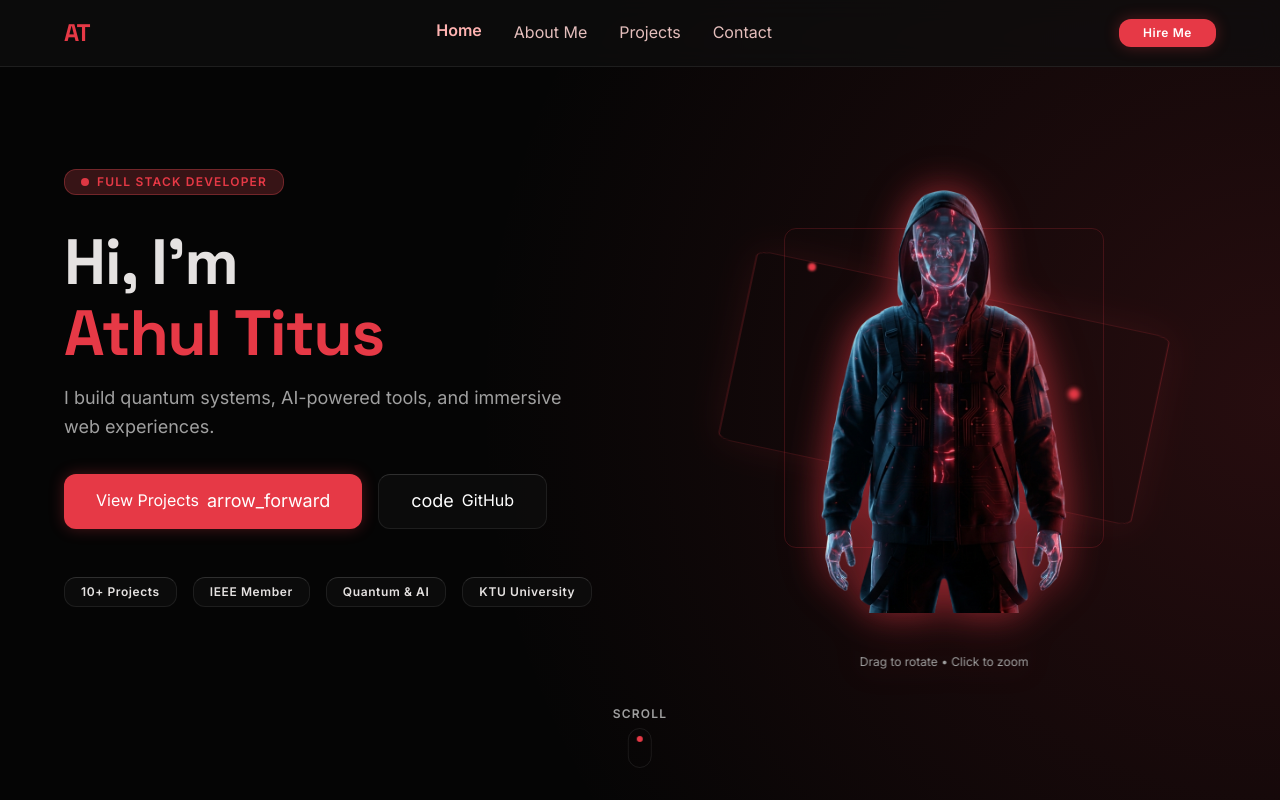
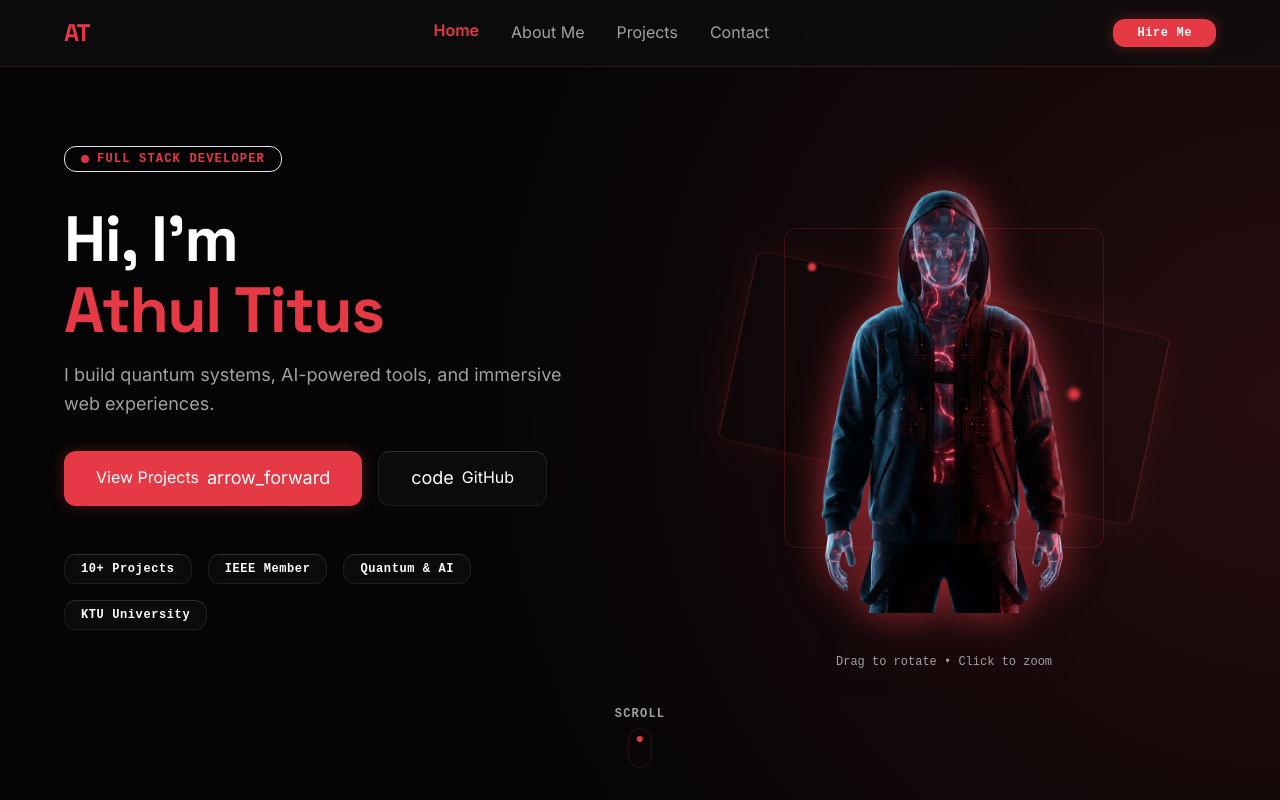
Before and after one commit to Athul-Titus/portfolio, a React (Vite) app: page / in a window 1280 px wide. Shown: the top 800 px of the page. Built offline with nearby package versions, Linux system fonts and the light colour scheme.

Commit message:
feat: add global styles and configure Tailwind to use CSS variables for theme support

```diff
--- a/src/styles/index.css
+++ b/src/styles/index.css
@@ -12,8 +12,33 @@
   --color-text: #FFFFFF;
   --color-text-muted: #A0A0A0;
   --color-border: rgba(230, 57, 70, 0.2);
+  --color-primary-rgb: 230, 57, 70;
+  --color-glass-bg: rgba(15, 15, 15, 0.7);
+  --color-glass-border: rgba(255, 255, 255, 0.08);
+  --color-glass-border-top: rgba(255, 255, 255, 0.15);
   --font-heading: 'Space Grotesk', sans-serif;
   --font-body: 'Inter', sans-serif;
+  --font-mono: 'JetBrains Mono', monospace;
+}
+
+/* Velocity Performance Light Theme */
+html.light,
+html[data-theme='light'] {
+  --color-dark: #f8f9fa;
+  --color-dark-card: #ffffff;
+  --color-card: #edeeef;
+  --color-primary: #006d37;
+  --color-secondary: #00ff88;
+  --color-text: #191c1d;
+  --color-text-muted: #3b4b3d;
+  --color-border: #b9cbb9;
+  --color-primary-rgb: 0, 109, 55;
+  --color-glass-bg: rgba(255, 255, 255, 0.75);
+  --color-glass-border: rgba(0, 0, 0, 0.08);
+  --color-glass-border-top: rgba(0, 0, 0, 0.12);
+  --font-heading: 'Anybody', sans-serif;
+  --font-body: 'Geist', sans-serif;
+  --font-mono: 'JetBrains Mono', monospace;
 }
 
 /* ─── Base Reset ─── */
--- a/tailwind.config.js
+++ b/tailwind.config.js
@@ -8,73 +8,73 @@ export default {
   theme: {
     extend: {
       colors: {
-        dark: '#050505',
-        card: '#0f0f0f',
-        primary: '#ffb3b1',
-        secondary: '#c7c6c6',
-        'text-primary': '#FFFFFF',
-        'text-secondary': '#A0A0A0',
-        "surface-container": "#201f1f",
+        dark: 'var(--color-dark)',
+        card: 'var(--color-dark-card)',
+        primary: 'var(--color-primary)',
+        secondary: 'var(--color-secondary)',
+        'text-primary': 'var(--color-text)',
+        'text-secondary': 'var(--color-text-muted)',
+        "surface-container": "var(--color-card)",
+        "border-subtle": "var(--color-border)",
         "on-secondary-fixed": "#1a1c1c",
         "on-tertiary-container": "#00302c",
-        "border-subtle": "rgba(255, 255, 255, 0.08)",
         "on-secondary": "#2f3131",
         "primary-fixed": "#ffdad8",
-        "surface-container-low": "#1c1b1b",
+        "surface-container-low": "var(--color-dark)",
         "error": "#ffb4ab",
-        "text-muted": "#A0A0A0",
-        "on-primary-container": "#5b000e",
-        "tertiary-container": "#2fa096",
-        "surface-dim": "#131313",
-        "on-surface-variant": "#e4bebc",
+        "text-muted": "var(--color-text-muted)",
+        "on-primary-container": "var(--color-text-muted)",
+        "tertiary-container": "var(--color-card)",
+        "surface-dim": "var(--color-dark)",
+        "on-surface-variant": "var(--color-text-muted)",
         "on-primary-fixed": "#410007",
-        "on-secondary-container": "#b8b8b8",
+        "on-secondary-container": "var(--color-text-muted)",
         "on-tertiary": "#003733",
-        "inverse-primary": "#bb152c",
-        "on-background": "#e5e2e1",
+        "inverse-primary": "var(--color-secondary)",
+        "on-background": "var(--color-text)",
         "on-tertiary-fixed": "#00201d",
-        "on-primary": "#680011",
-        "primary-fixed-dim": "#ffb3b1",
-        "outline": "#ab8987",
-        "surface-container-highest": "#353534",
-        "secondary-container": "#484949",
+        "on-primary": "var(--color-text)",
+        "primary-fixed-dim": "var(--color-primary)",
+        "outline": "var(--color-border)",
+        "surface-container-highest": "var(--color-card)",
+        "secondary-container": "var(--color-card)",
         "tertiary-fixed-dim": "#6fd8cc",
-        "on-surface": "#e5e2e1",
+        "on-surface": "var(--color-text)",
         "on-secondary-fixed-variant": "#464747",
-        "surface-container-high": "#2a2a2a",
+        "surface-container-high": "var(--color-card)",
         "on-error-container": "#ffdad6",
         "on-error": "#690005",
-        "surface-tint": "#ffb3b1",
+        "surface-tint": "var(--color-primary)",
         "on-tertiary-fixed-variant": "#00504a",
-        "background-deep": "#050505",
+        "background-deep": "var(--color-dark)",
         "error-container": "#93000a",
-        "surface-container-lowest": "#0e0e0e",
-        "secondary-fixed-dim": "#c7c6c6",
-        "surface": "#131313",
+        "surface-container-lowest": "var(--color-dark-card)",
+        "secondary-fixed-dim": "var(--color-secondary)",
+        "surface": "var(--color-dark-card)",
         "tertiary-fixed": "#8cf4e8",
-        "inverse-surface": "#e5e2e1",
-        "inverse-on-surface": "#313030",
-        "surface-glass": "rgba(15, 15, 15, 0.7)",
-        "background": "#131313",
-        "primary-container": "#ff535b",
-        "surface-variant": "#353534",
-        "tertiary": "#6fd8cc",
-        "accent-glow": "rgba(230, 57, 70, 0.15)",
+        "inverse-surface": "var(--color-text)",
+        "inverse-on-surface": "var(--color-dark)",
+        "surface-glass": "var(--color-glass-bg)",
+        "background": "var(--color-dark)",
+        "primary-container": "var(--color-secondary)",
+        "surface-variant": "var(--color-card)",
+        "tertiary": "var(--color-primary)",
+        "accent-glow": "rgba(var(--color-primary-rgb), 0.15)",
         "secondary-fixed": "#e3e2e2",
-        "surface-bright": "#3a3939",
-        "outline-variant": "#5b403f",
+        "surface-bright": "var(--color-dark)",
+        "outline-variant": "var(--color-border)",
         "on-primary-fixed-variant": "#92001c"
       },
       fontFamily: {
-        heading: ['"Space Grotesk"', 'sans-serif'],
-        body: ['"Inter"', 'sans-serif'],
-        "headline-lg": ["Space Grotesk"],
-        "label-sm": ["Inter"],
-        "body-lg": ["Inter"],
-        "headline-lg-mobile": ["Space Grotesk"],
-        "headline-xl": ["Space Grotesk"],
-        "headline-md": ["Space Grotesk"],
-        "body-md": ["Inter"]
+        heading: ['var(--font-heading)', 'sans-serif'],
+        body: ['var(--font-body)', 'sans-serif'],
+        "headline-lg": ['var(--font-heading)'],
+        "label-sm": ['var(--font-mono)', 'monospace'],
+        "body-lg": ['var(--font-body)'],
+        "headline-lg-mobile": ['var(--font-heading)'],
+        "headline-xl": ['var(--font-heading)'],
+        "headline-md": ['var(--font-heading)'],
+        "body-md": ['var(--font-body)']
       },
       fontSize: {
         "headline-lg": ["48px", { "lineHeight": "1.2", "letterSpacing": "-0.01em", "fontWeight": "700" }],
@@ -99,8 +99,8 @@ export default {
         "unit": "8px"
       },
       boxShadow: {
-        'glow-red': '0 0 20px rgba(230, 57, 70, 0.3)',
-        'glow-red-lg': '0 0 40px rgba(230, 57, 70, 0.4)',
+        'glow-red': '0 0 20px rgba(var(--color-primary-rgb), 0.3)',
+        'glow-red-lg': '0 0 40px rgba(var(--color-primary-rgb), 0.4)',
       },
     },
   },
```
